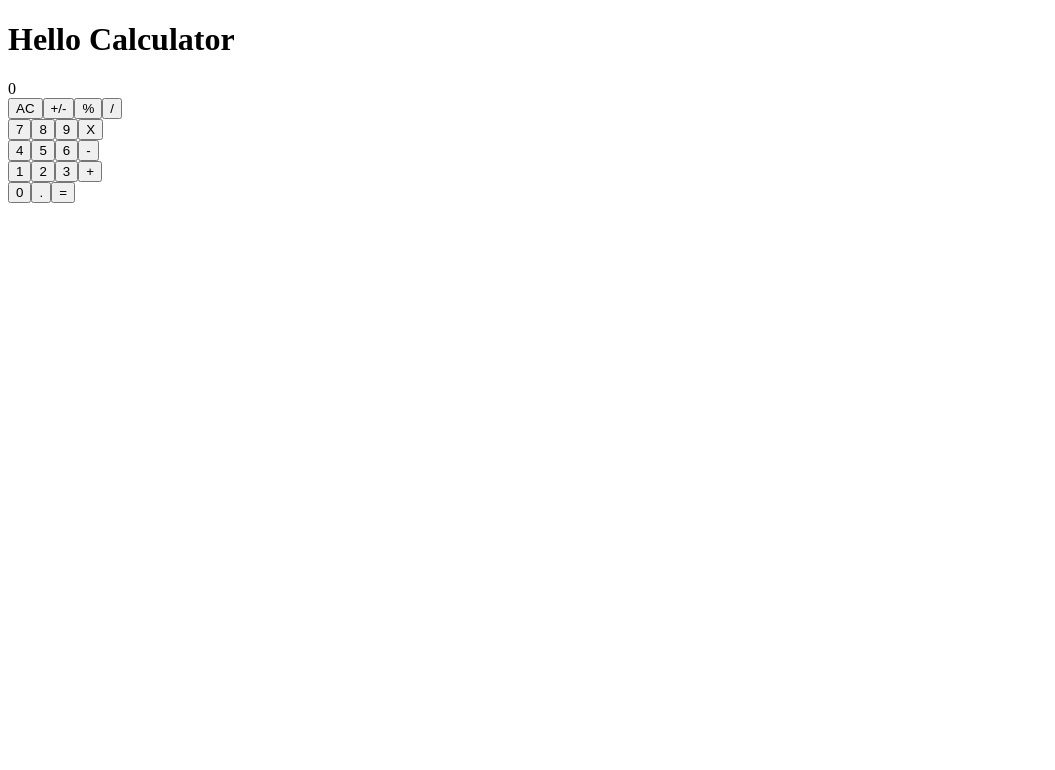
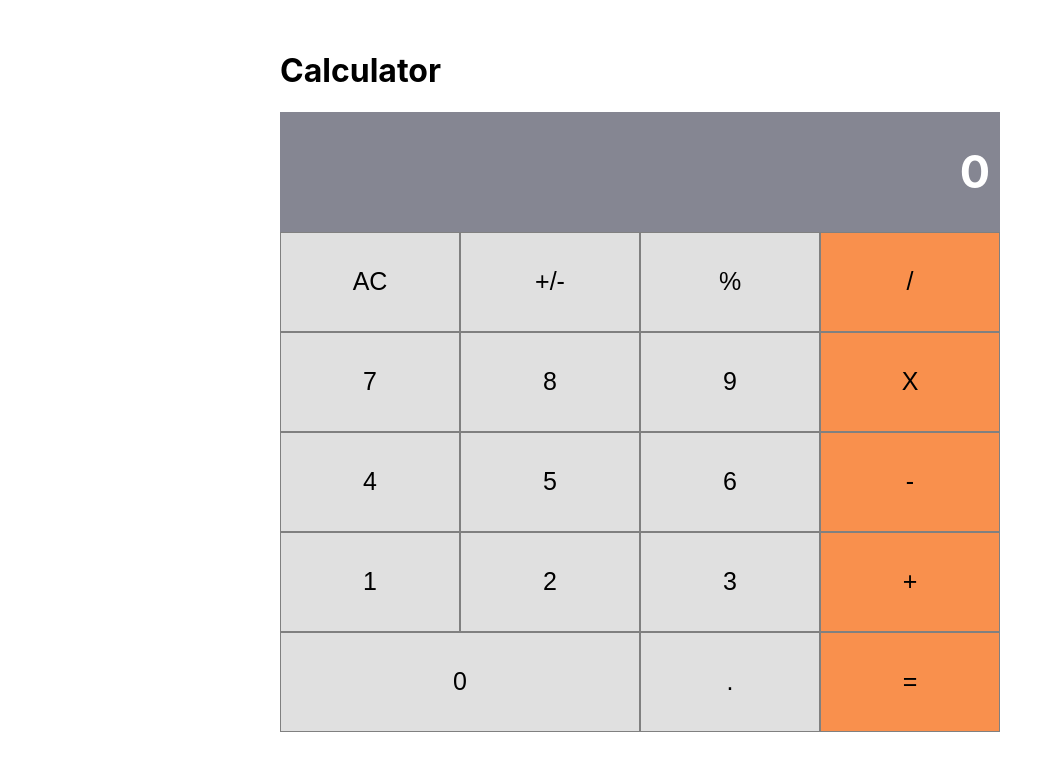
Before and after one commit to SunnyAsar/react-calculator, a React (Create React App) app: page / in a window 1280 px wide. Shown: the top 770 px of the page, without its empty margins (0-1055 px from the left). Built offline with nearby package versions, Linux system fonts and the light colour scheme.

Commit message:
project wide styling

```diff
--- a/src/components/App.js
+++ b/src/components/App.js
@@ -6,7 +6,7 @@ class App extends Component {
   render(){
     return (
       <div>
-        <h1>Hello Calculator</h1>
+        <h1>Calculator</h1>
         <Display/>
         <ButtonPanel />
 
--- a/src/components/Button.js
+++ b/src/components/Button.js
@@ -1,10 +1,14 @@
 import React from 'react'
 import PropTypes from 'prop-types'
 
-
+const default_color = 'rgb(249, 144, 77)'
 function Button(props){
+const style = {
+  width: props.wide ? '50%' : '25%',
+  background: props.color ? props.color :default_color
+}
   return(
-    <button>{props.name}</button>
+    <button style={style}>{props.name}</button>
   )
 }
 Button.defaultProps = {
--- a/src/components/ButtonPanel.js
+++ b/src/components/ButtonPanel.js
@@ -1,36 +1,36 @@
 import React from 'react'
 import Button from './Button'
-
+const grey = 'rgb(224, 224, 224)'
 function ButtonPanel (props) {
   return (
     <div id='button-panel'>
       <div className="row">
-        <Button name='AC'/>
-        <Button name='+/-'/>
-        <Button name='%'/>
-        <Button name='/'  />
+        <Button name='AC' color={grey}/>
+        <Button name='+/-' color={grey}/>
+        <Button name='%'color={grey}/>
+        <Button name='/'/>
       </div>
       <div className="row">
-        <Button name='7'/>
-        <Button name='8'/>
-        <Button name='9'/>
+        <Button name='7' color={grey}/>
+        <Button name='8' color={grey}/>
+        <Button name='9' color={grey}/>
         <Button name='X' />
       </div>
       <div className="row">
-        <Button name='4'/>
-        <Button name='5'/>
-        <Button name='6'/>
-        <Button name='-' />
+        <Button name='4' color={grey}/>
+        <Button name='5' color={grey}/>
+        <Button name='6' color={grey}/>
+        <Button name='-'  />
       </div>
       <div className="row">
-        <Button name='1'/>
-        <Button name='2'/>
-        <Button name='3'/>
+        <Button name='1' color={grey}/>
+        <Button name='2' color={grey}/>
+        <Button name='3' color={grey}/>
         <Button name='+'/>
       </div>
-      <div className="row">
-        <Button name='0'/>
-        <Button name='.'/>
+      <div className="row bar">
+        <Button name='0' wide width={'50%'} color={grey}/>
+        <Button name='.' color={grey}/>
         <Button name='=' />
       </div>
     </div>
--- a/src/index.css
+++ b/src/index.css
@@ -11,3 +11,43 @@ code {
   font-family: source-code-pro, Menlo, Monaco, Consolas, "Courier New",
     monospace;
 }
+
+#root {
+  display: flex;
+  width: 70%;
+  margin: auto;
+  /* background: green; */
+  justify-content: center;
+  align-items: center;
+  margin-top: 30px;
+}
+#display #button-pannel #button-panel{
+  display: flex;
+  flex-direction: column;
+}
+
+#display {
+  height: 100px;
+  width: 700px;
+  padding: 10px;
+  line-height: 100px;
+  text-align: end;
+  justify-content: end;
+  background: rgb(133, 134, 146);
+  color: white;
+  font-size: 45px;
+  font-weight: 700;
+}
+
+.row{
+  display: flex;
+  justify-content: space-between;
+}
+
+.row button{
+  height: 100px;
+  width: 25%;
+  font-size: 25px;
+  font-weight: 500;
+  border: 1px solid grey;
+}
--- a/src/index.js
+++ b/src/index.js
@@ -1,6 +1,7 @@
 import React from 'react';
 import ReactDOM from 'react-dom';
 import App from './components/App';
+import './index.css'
 import * as serviceWorker from './serviceWorker';
 
 ReactDOM.render(<App />, document.getElementById('root'));
```
